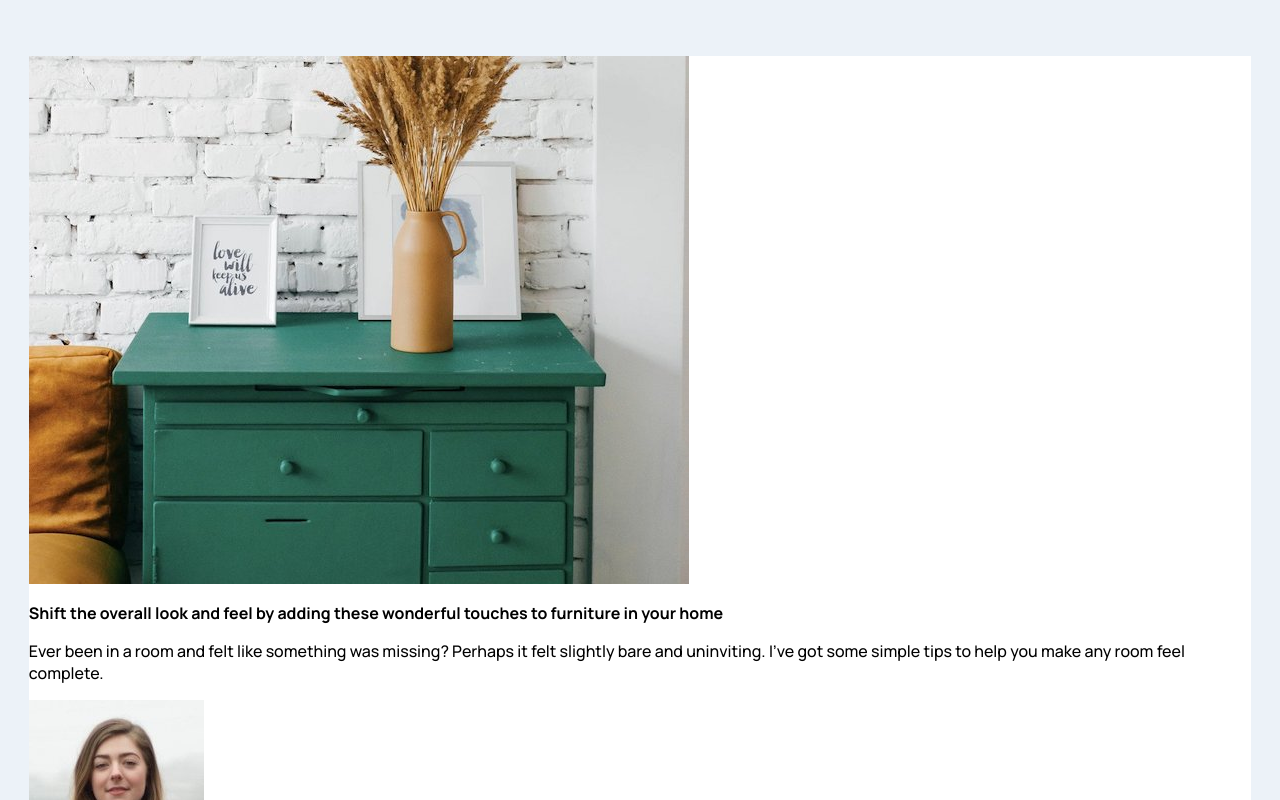
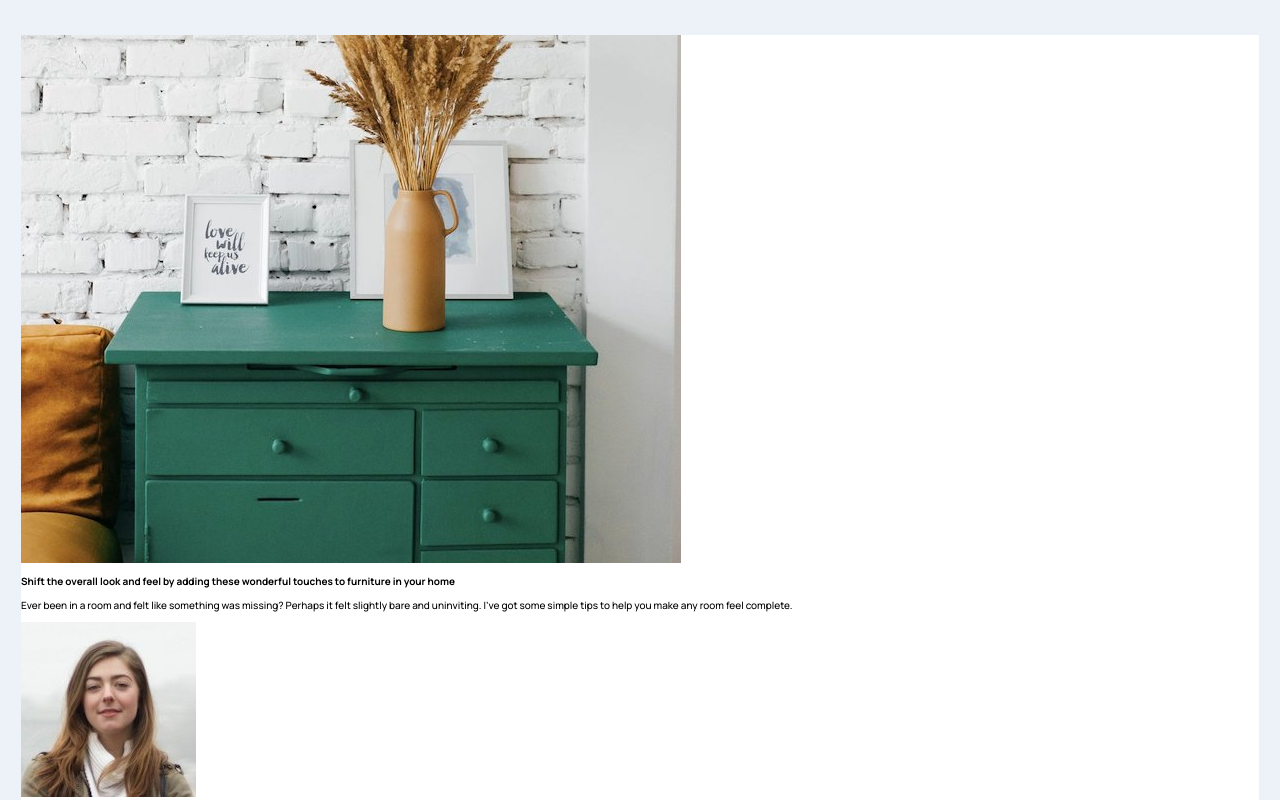
Before and after one commit to royeradames/article-preview-component-master, a React (Create React App) app: page / in a window 1280 px wide. Shown: the top 800 px of the page. Built offline with nearby package versions, Linux system fonts and the light colour scheme.

Commit message:
👌fix html foint size value error

```diff
--- a/src/index.css
+++ b/src/index.css
@@ -1,7 +1,7 @@
 @import-nomalize;
 
 html{
-  font-size: 10 px;
+  font-size: 10px;
   box-sizing: border-box;
 }
 
```
